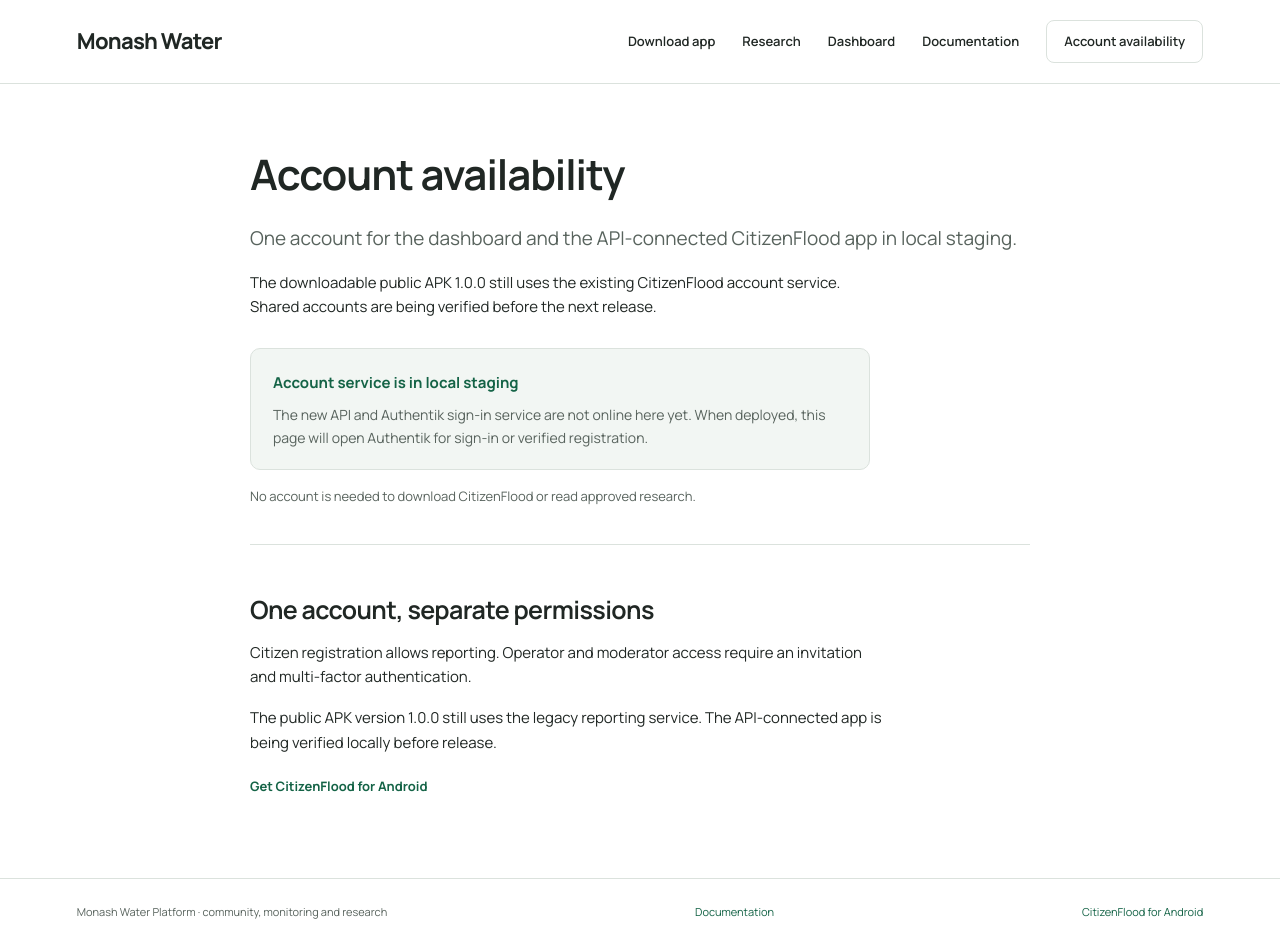
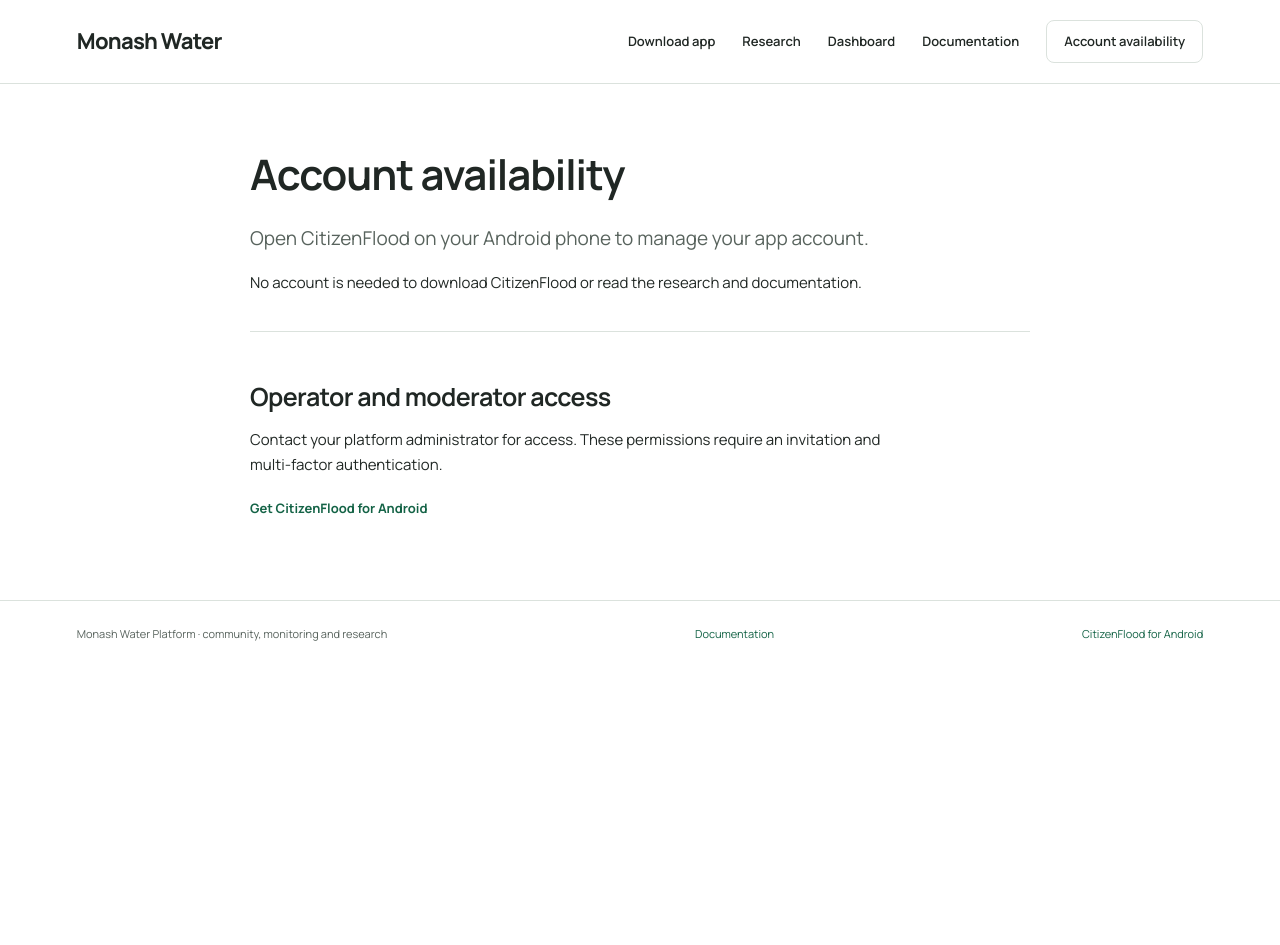
Before and after one commit to Monash-WWTP/monash-platform, a React (Vite) app in the folder apps/dashboard/: page /login in a window 1280 px wide. After the commit the page ends 800 px from the top, so only its background shows below. Built offline with nearby package versions, Linux system fonts and the light colour scheme.

Commit message:
fix: simplify public app and account copy (#9)

```diff
--- a/apps/dashboard/src/pages/public/AccountPage.tsx
+++ b/apps/dashboard/src/pages/public/AccountPage.tsx
@@ -4,34 +4,17 @@ export default function AccountPage() {
     <main id="public-main" className="public-reading">
       <h1>Account availability</h1>
       <p className="reading-intro">
-        One account for the dashboard and the API-connected CitizenFlood app in
-        local staging.
+        Open CitizenFlood on your Android phone to manage your app account.
       </p>
       <p>
-        The downloadable public APK 1.0.0 still uses the existing CitizenFlood
-        account service. Shared accounts are being verified before the next
-        release.
-      </p>
-      <div className="account-service-status" role="status">
-        <strong>Account service is in local staging</strong>
-        <p>
-          The new API and Authentik sign-in service are not online here yet.
-          When deployed, this page will open Authentik for sign-in or verified
-          registration.
-        </p>
-      </div>
-      <p className="account-public-access">
-        No account is needed to download CitizenFlood or read approved research.
+        No account is needed to download CitizenFlood or read the research and
+        documentation.
       </p>
       <section>
-        <h2>One account, separate permissions</h2>
+        <h2>Operator and moderator access</h2>
         <p>
-          Citizen registration allows reporting. Operator and moderator access
+          Contact your platform administrator for access. These permissions
           require an invitation and multi-factor authentication.
-        </p>
-        <p>
-          The public APK version 1.0.0 still uses the legacy reporting service.
-          The API-connected app is being verified locally before release.
         </p>
       </section>
       <Link className="quiet-action" to="/download">Get CitizenFlood for Android</Link>
--- a/apps/dashboard/src/pages/public/DownloadPage.tsx
+++ b/apps/dashboard/src/pages/public/DownloadPage.tsx
@@ -1,6 +1,6 @@
 import { useState } from "react";
 import { Link } from "react-router-dom";
-import { Download, ArrowRight, Copy, Smartphone } from "lucide-react";
+import { Download, Copy, Smartphone } from "lucide-react";
 import { currentRelease } from "../../releases/release";
 export default function DownloadPage() {
   const release = currentRelease;
@@ -93,9 +93,6 @@ export default function DownloadPage() {
             width="1080"
             height="2400"
           />
-          <figcaption>
-            Latest Android interface · source preview
-          </figcaption>
         </figure>
       </section>
       <section className="installation" aria-labelledby="install-title">
@@ -143,23 +140,8 @@ export default function DownloadPage() {
       </section>
       <section
         className="download-support"
-        aria-label="Release and account information"
+        aria-label="Release information"
       >
-        <div>
-          <h2>Your platform account</h2>
-          <p>
-            The new platform uses one verified account across the dashboard and
-            the API-connected CitizenFlood app. Operator access requires an
-            invitation and MFA.
-          </p>
-          <p>
-            Shared accounts are being verified in local staging. The public APK
-            above still uses the existing CitizenFlood account service.
-          </p>
-          <Link to="/login">
-            Account availability <ArrowRight size={16} aria-hidden="true" />
-          </Link>
-        </div>
         <div className="release-disclosures">
           <details>
             <summary>Version and release notes</summary>
--- a/apps/dashboard/src/pages/public/LandingPage.tsx
+++ b/apps/dashboard/src/pages/public/LandingPage.tsx
@@ -35,7 +35,6 @@ export default function LandingPage() {
         </div>
         <figure className="app-preview home-preview">
           <img src="/assets/app/report-screen-latest.webp" alt="CitizenFlood report screen with rainfall, water level, temperature and wastewater observation categories" width="1080" height="2400" />
-          <figcaption>Latest Android interface · source preview</figcaption>
         </figure>
       </section>
       <section className="platform-paths" aria-label="Explore the platform">
@@ -78,19 +77,6 @@ export default function LandingPage() {
           illustrative and unvalidated. Each is labelled with its own context.
         </p>
       </section>
-      <section className="shared-account-band">
-        <div>
-          <h2>Shared accounts are being prepared.</h2>
-          <p>
-            Shared accounts are implemented in the new platform source and
-            still need production deployment and acceptance. The public APK
-            1.0.0 uses the existing CitizenFlood account service.
-          </p>
-        </div>
-        <Link className="quiet-action" to="/register">
-          Account availability <ArrowRight size={18} aria-hidden="true" />
-        </Link>
-      </section>
     </main>
   );
 }
--- a/apps/dashboard/src/pages/public/public.css
+++ b/apps/dashboard/src/pages/public/public.css
@@ -323,7 +323,7 @@
 }
 .download-support {
   display: grid;
-  grid-template-columns: 1fr 1fr;
+  grid-template-columns: 1fr;
   gap: 70px;
   border-top: 1px solid var(--rule);
   padding-top: 40px;
```
Also changed, not shown: 1 other file (tests, documents, lock files or other folders).
